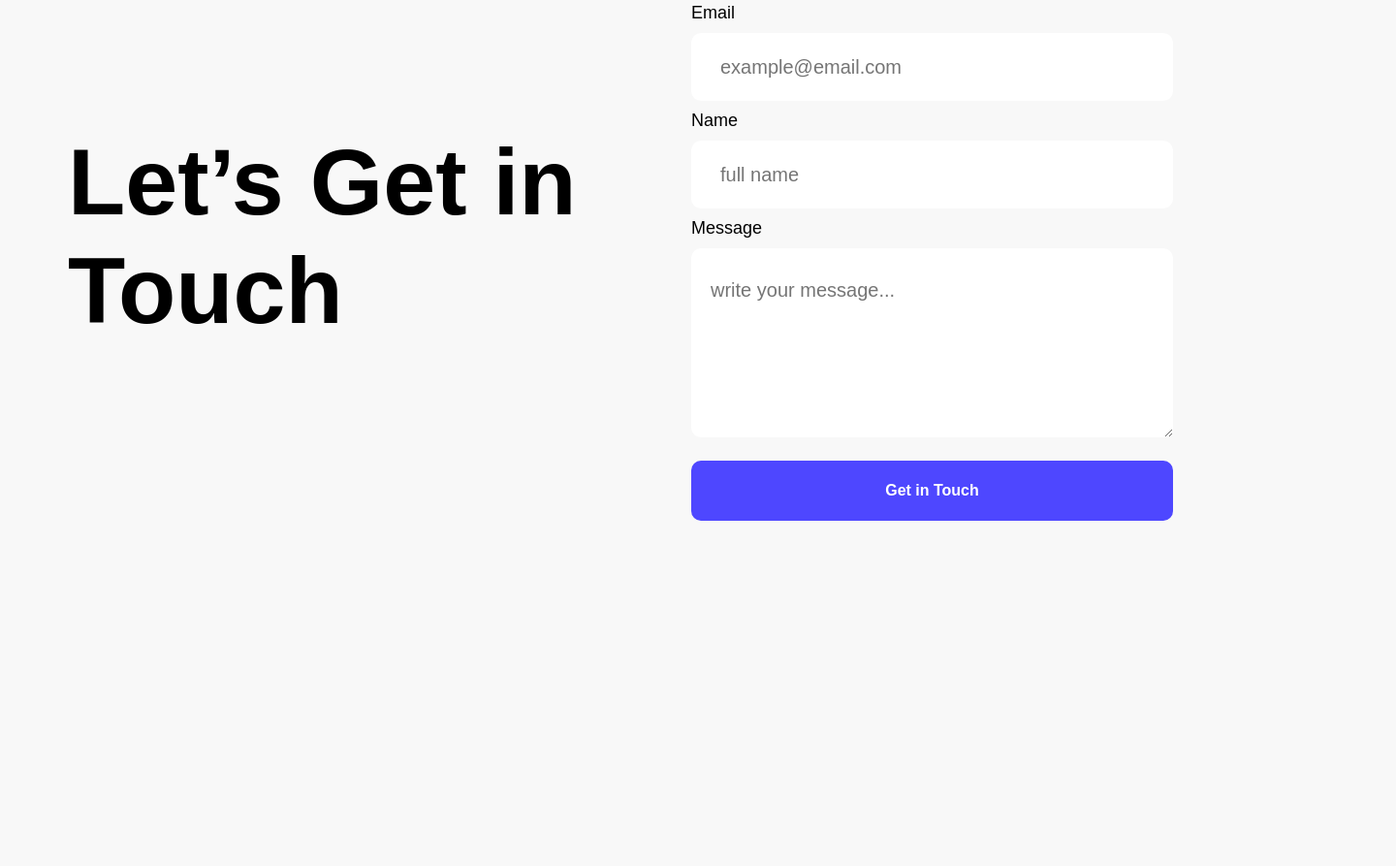
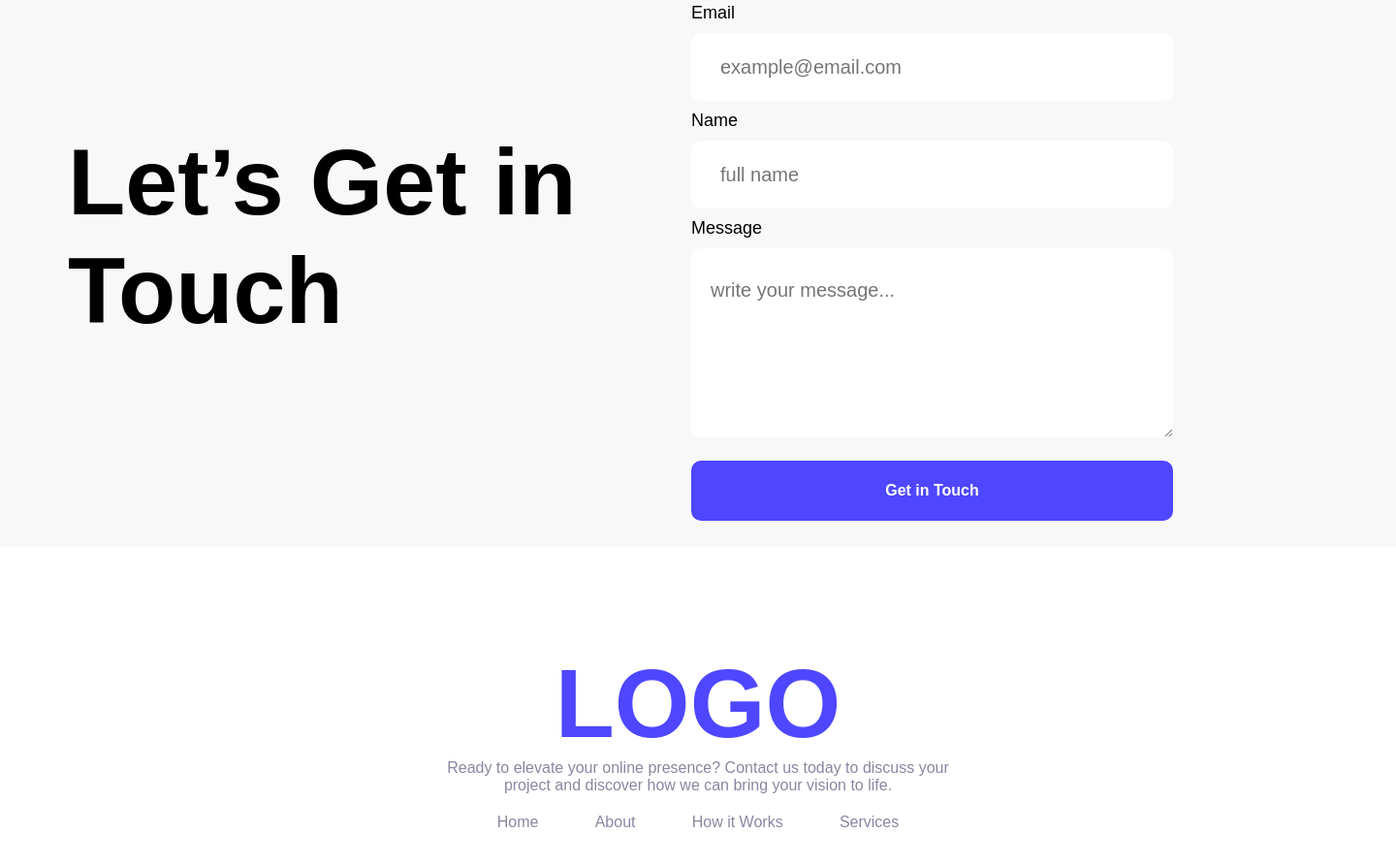
Before and after one commit to SEMohebur/B12A01_Assignment, a plain HTML site: page index.html in a window 1280 px wide. Shown: the part 3036-3929 px from the top of the page at 97% size, 1440 px wide, since content can reach past the window. Before the commit the page ends 3600 px from the top, so only its background shows below. Drawn offline with Linux system fonts and the light colour scheme.

Commit message:
Footer and full project has been succesfully done

```diff
--- a/index.html
+++ b/index.html
@@ -161,6 +161,7 @@
         <div class="form-container">
           <div class="form-title">Let’s Get in Touch</div>
           <div class="form">
+            <form>
               <div class="form-label"><label>Email</label></div>
               <input
                 class="name-input"
@@ -181,12 +182,28 @@
                 placeholder="write your message..."
                 id=""
               ></textarea>
+            </form>
 
             <button class="form-btn">Get in Touch</button>
           </div>
         </div>
       </section>
     </body>
-    <footer></footer>
+    <footer>
+      <div class="footer-container">
+        <h1 class="footer-title">LOGO</h1>
+        <p style="color: #8987a1">
+          Ready to elevate your online presence? Contact us today to discuss
+          your project and discover how we can bring your vision to life.
+        </p>
+
+        <ul>
+          <li><a href="">Home</a></li>
+          <li><a href="">About</a></li>
+          <li><a href="">How it Works</a></li>
+          <li><a href="">Services</a></li>
+        </ul>
+      </div>
+    </footer>
   </body>
 </html>
--- a/style.css
+++ b/style.css
@@ -309,3 +309,37 @@ textarea {
 }
 
 /* form end*/
+footer {
+  width: 1440px;
+  height: 428px;
+  background-color: white;
+  display: flex;
+  justify-content: center;
+  align-items: center;
+}
+
+.footer-container {
+  width: 531px;
+  height: 221px;
+  text-align: center;
+}
+.footer-title {
+  font-size: 100px;
+  color: #4e47ff;
+}
+
+ul {
+  display: flex;
+  justify-content: space-evenly;
+  margin-top: 20px;
+}
+ul li {
+  list-style: none;
+}
+ul li a {
+  text-decoration: none;
+  color: #8987a1;
+}
+
+/*Footer complite */
+/* Finish */
```
Lines whose indentation alone changed are shown as unchanged.
